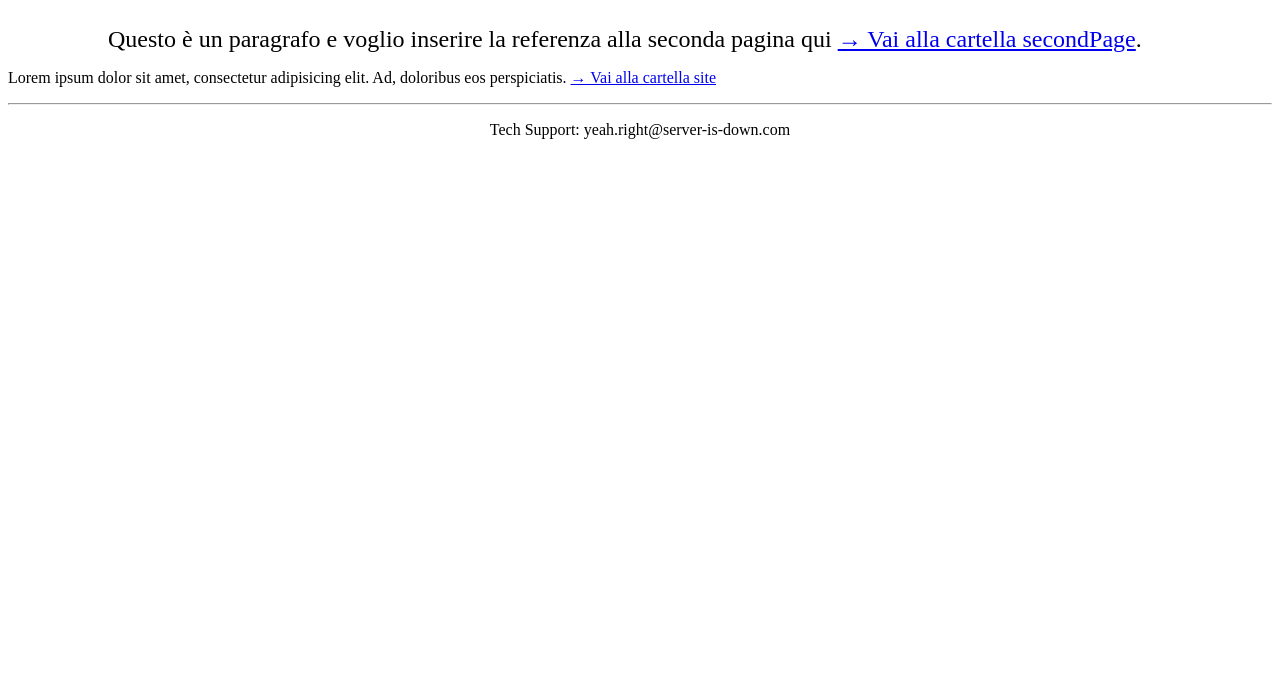
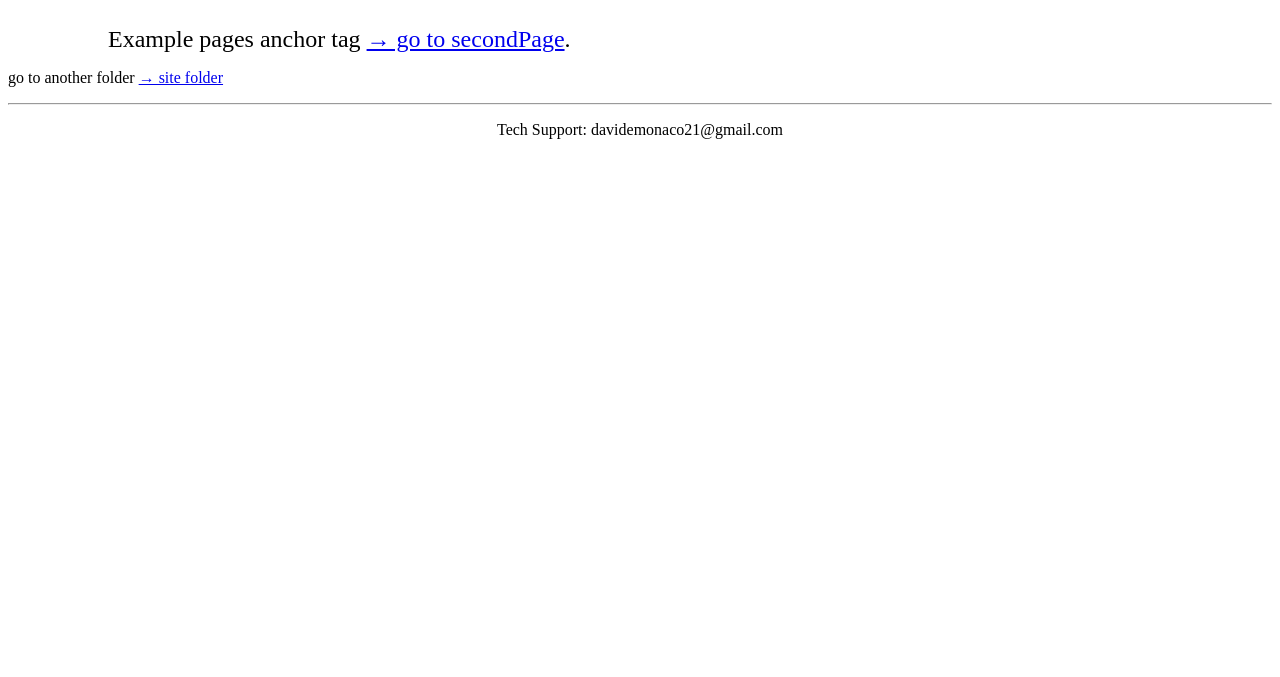
Before and after one commit to efemcy2245/Web_coursera_test, a plain HTML site: page index.html in a window 1280 px wide. Shown: the part 123-800 px from the top of the page. Drawn offline with Linux system fonts and the light colour scheme.

Commit message:
Update index.html

```diff
--- a/index.html
+++ b/index.html
@@ -7,18 +7,17 @@
     <h1 style="color: green; font-size: 60px; text-align: center;">
       HTML is Structure Only</h1>
     <p style="margin: 0 100px 0 100px; font-size: 1.5em;">
-      Questo è un paragrafo e voglio inserire la referenza alla seconda pagina qui <a href="secondPage/index.html">→ Vai alla cartella secondPage</a>.
+      Example pages anchor tag <a href="secondPage/index.html">→ go to secondPage</a>.
     </p>
 
-    <p>Lorem ipsum dolor sit amet, consectetur adipisicing elit.
-      Ad, doloribus eos perspiciatis.
-    <a href="site/index.html">→ Vai alla cartella site</a>
+    <p>go to another folder
+    <a href="site/index.html">→ site folder </a>
     </p>
     <footer>
       <hr>
       <p style="text-align: center;"
          onclick="alert('EMAILING US IS USELESS');">
-        Tech Support: yeah.right@server-is-down.com
+        Tech Support: davidemonaco21@gmail.com
       </p>
     </footer>
   </body>
```
